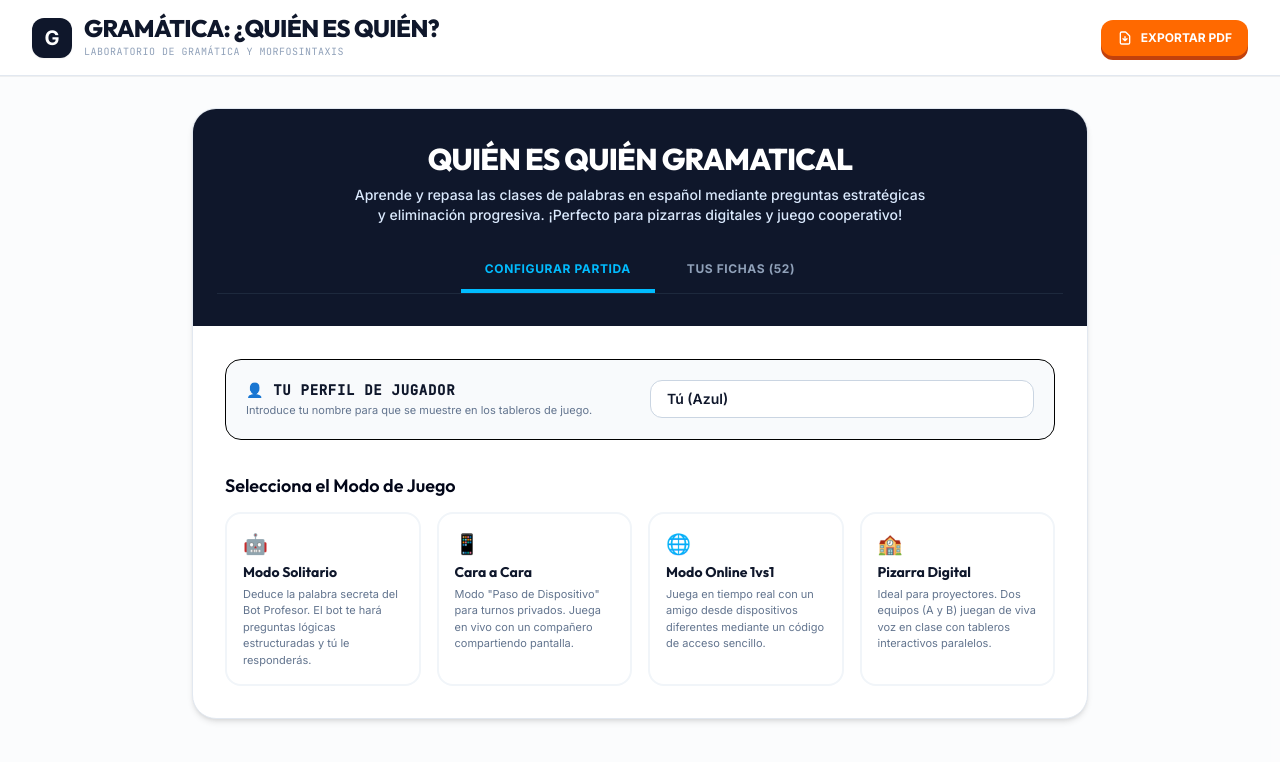
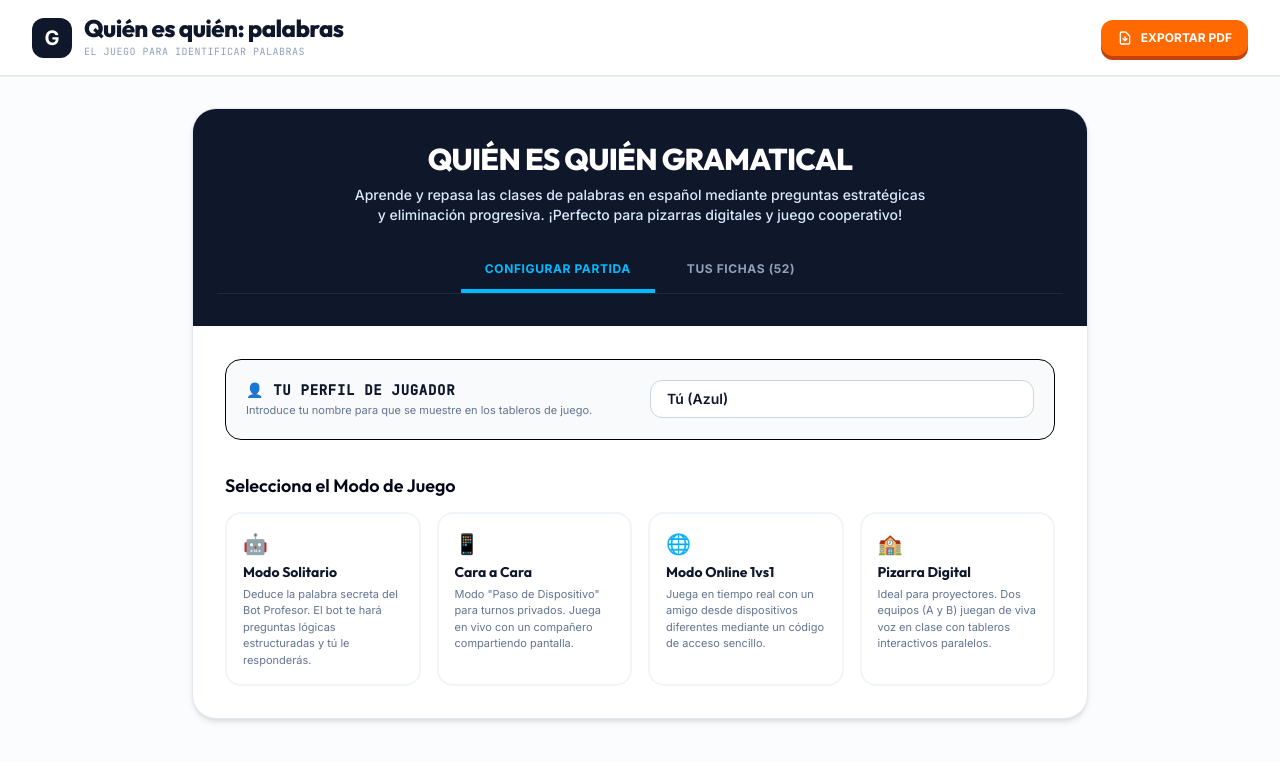
Before and after one commit to LVDLM/Qui-n-es-qui-n-clases-de-palabras, a React (Vite) app: page / in a window 1280 px wide. Shown: the top 762 px of the page. Built offline with nearby package versions, Linux system fonts and the light colour scheme.

Commit message:
refactor: update branding and application title
Rename the application title and header text to reflect its specific educational purpose for identifying word classes.

```diff
--- a/index.html
+++ b/index.html
@@ -3,7 +3,7 @@
   <head>
     <meta charset="UTF-8" />
     <meta name="viewport" content="width=device-width, initial-scale=1.0" />
-    <title>My Google AI Studio App</title>
+    <title>Quién es quién: palabras</title>
   </head>
   <body>
     <div id="root"></div>
--- a/src/App.tsx
+++ b/src/App.tsx
@@ -1084,10 +1084,10 @@ export default function App() {
           <div className="w-10 h-10 bg-slate-900 rounded-xl flex items-center justify-center text-white font-black text-xl shadow-xs">G</div>
           <div>
             <h1 className="text-xl md:text-2xl font-display font-black text-slate-900 tracking-tight leading-none">
-              GRAMÁTICA: ¿QUIÉN ES QUIÉN?
+              Quién es quién: palabras
             </h1>
             <p className="text-[10px] text-slate-400 font-mono tracking-wider uppercase mt-1">
-              Laboratorio de Gramática y Morfosintaxis
+              El juego para identificar palabras
             </p>
           </div>
         </div>
```
